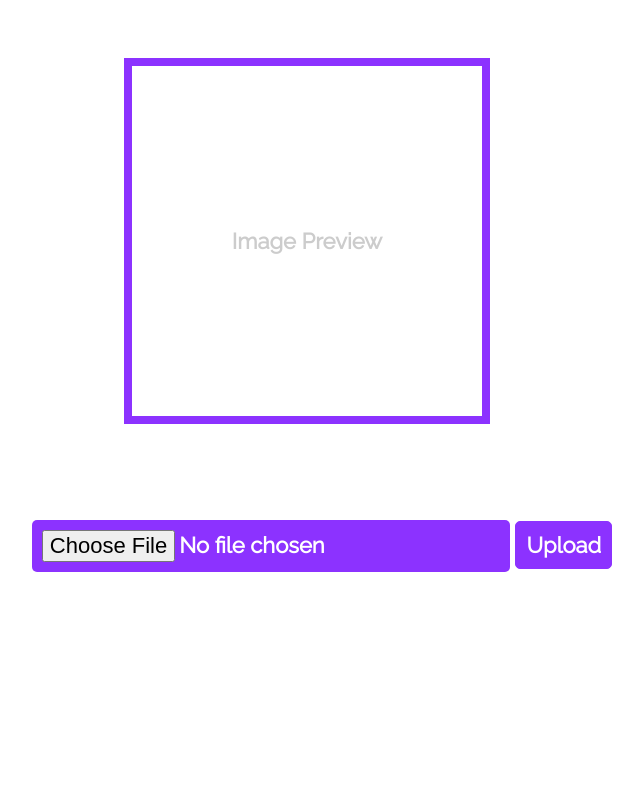
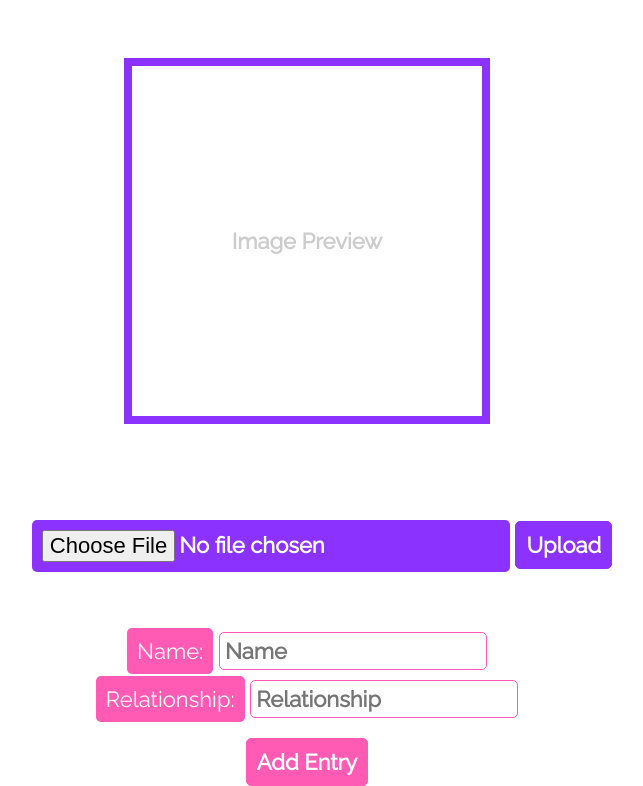
Before and after one commit to psushi/WhatsTheirFace, a plain HTML site: page public/upload.html in a window 1280 px wide. Shown: the part 134-920 px from the top of the page, without its empty margins (333-976 px from the left). Before the commit the page ends 800 px from the top, so only its background shows below. Drawn offline with Linux system fonts and the light colour scheme.

Commit message:
adding data to database started

```diff
--- a/public/scripts/upload.js
+++ b/public/scripts/upload.js
@@ -92,3 +92,10 @@
 
 
 })
+
+
+function submitInfo() {
+
+    var firebaseRef = firebase.database().ref();
+    firebaseRef.child("Text").set("value");
+}
--- a/public/styling/upload.css
+++ b/public/styling/upload.css
@@ -111,7 +111,7 @@ button, input {
 #userInfo {
     text-align: center;
     width:100%;
-    display:none;
+
 
 
 
--- a/public/upload.html
+++ b/public/upload.html
@@ -42,7 +42,7 @@
         <span> Relationship:</span>
         <input class="user-relation" id="userRelation" type="text" placeholder="Relationship">
         <br>
-        <button id="submitInfo" type="button">Add Entry</button>
+        <button id="submitInfo" type="button" onclick="submitInfo()">Add Entry</button>
     </div>
 
 
```
Also changed, not shown: 2 other files. Lines whose indentation alone changed are shown as unchanged.
